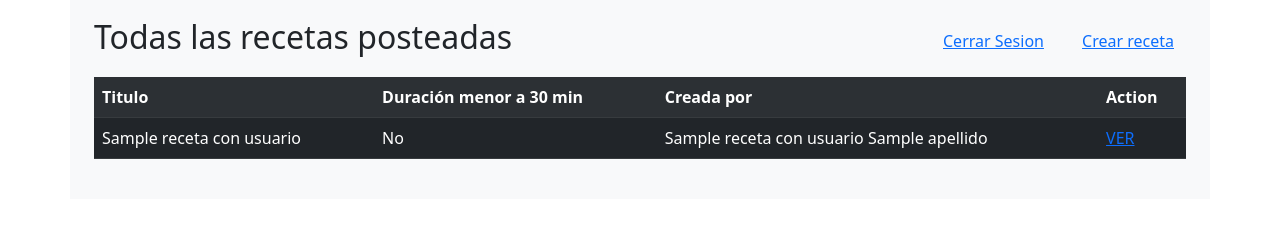
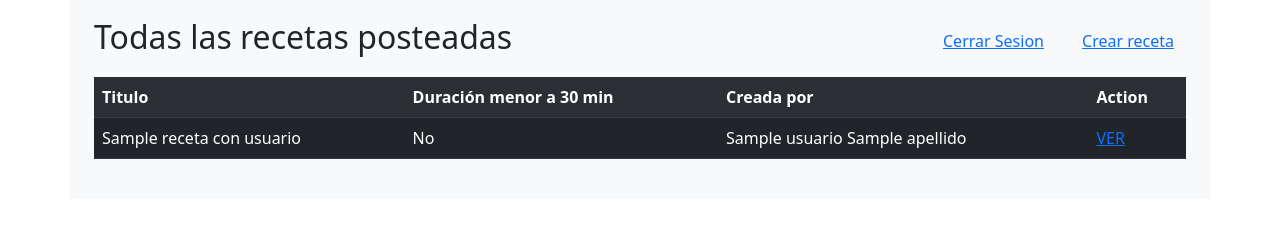
Before and after one commit to carolinaorellana/recetas_preexamen, a Flask app: template aplicacion/templates/welcome.html in a window 1280 px wide. Shown: the part 123-363 px from the top of the page. Run offline with Flask 2, Linux system fonts and the light colour scheme; the template is opened without the code that fills it: most values are stand-ins (such as "Sample title", 1, 10 or a date in 2020).

Commit message:
se han aplicado mejoras

```diff
--- a/aplicacion/templates/welcome.html
+++ b/aplicacion/templates/welcome.html
@@ -30,14 +30,14 @@
                 </tr>
                 {% for receta_con_usuario in todas_las_recetas: %}
                     <tr>
-                        <td>{{receta_con_usuario['titulo']}}</td>
+                        <td>{{receta_con_usuario.titulo}}</td>
                         <!-- DURACION: Mostrar la info segun si o no , envez de 1 o 0: -->
-                        {% if receta_con_usuario['duracion'] =="1": %}
+                        {% if receta_con_usuario.duracion =="1": %}
                             <td>Sí</td>
                         {% else:%}
                             <td>No</td>
                         {% endif %}
-                        <td>{{receta_con_usuario['nombre']}} {{receta_con_usuario['apellido']}}</td>
+                        <td>{{receta_con_usuario.usuario[0].nombre}} {{receta_con_usuario.usuario[0].apellido}}</td>
                         <!--MOSTRAR ACCIONES SEGUN SESION ID-->
                         {% if session['usuario_id'] == receta_con_usuario['usuario_id']:%}
                             <td>
```
Also changed, not shown: aplicacion/models/receta.py (+11 -1 lines).
